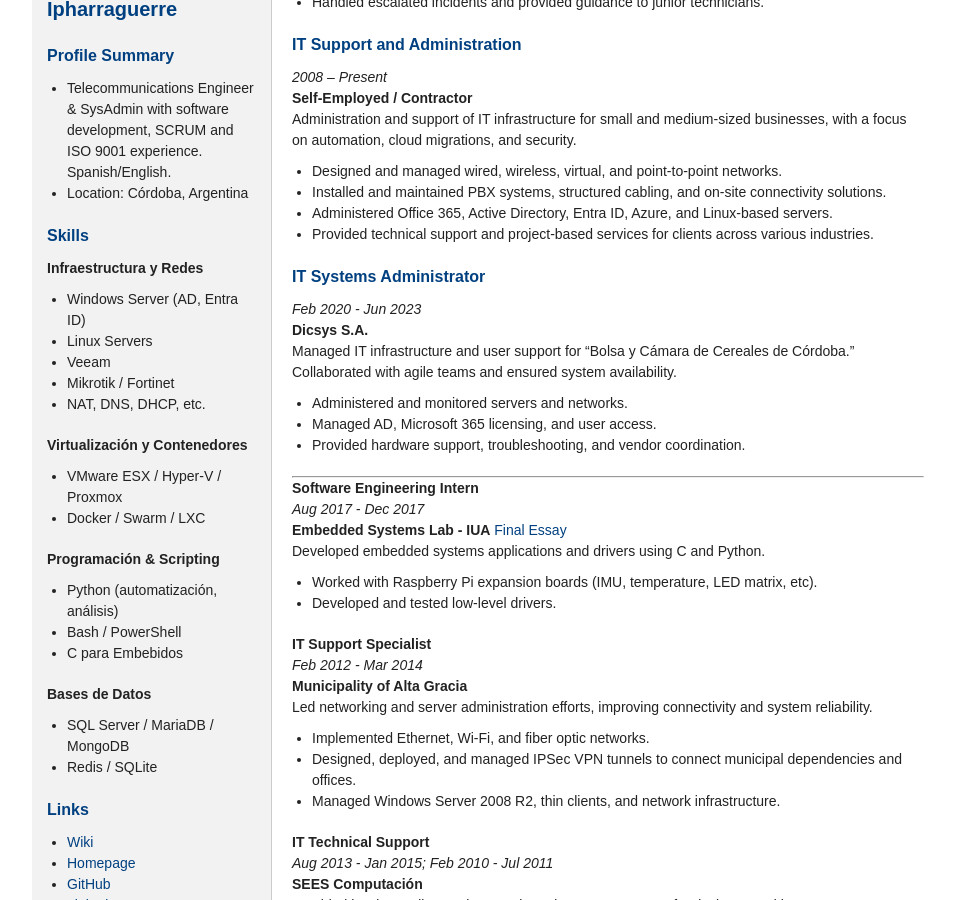
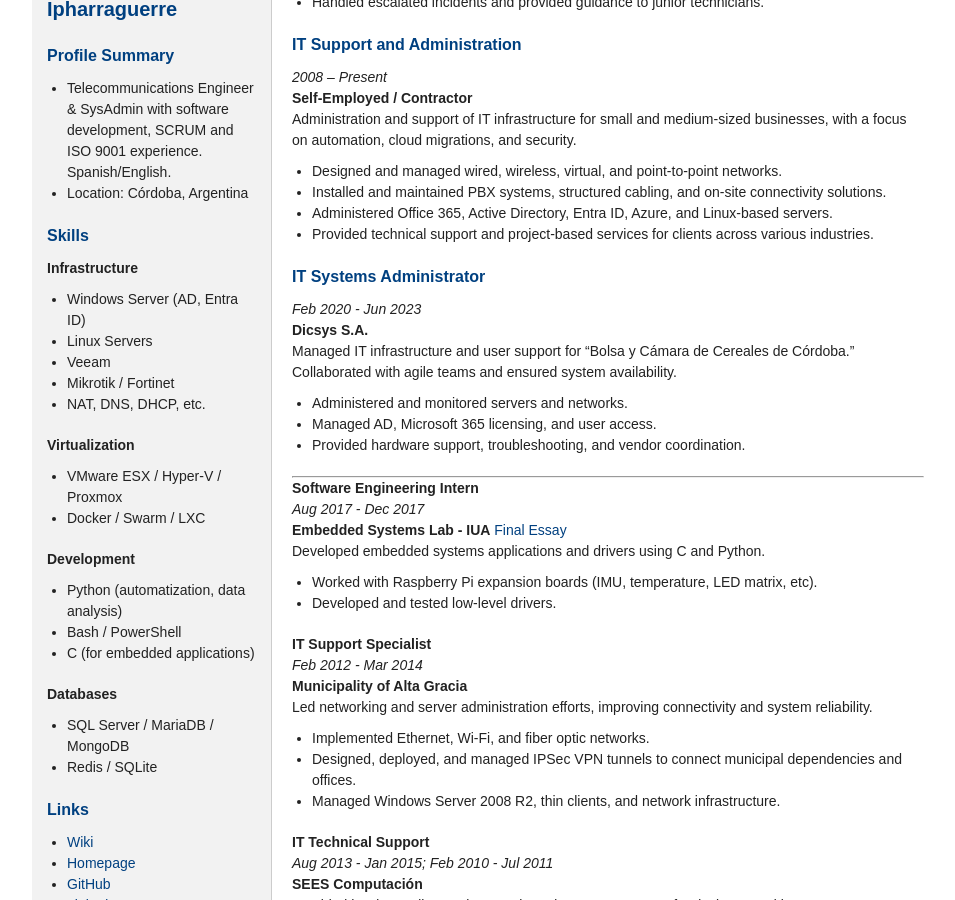
Before and after one commit to fipharraguerre/cv-homepage, a Jekyll site: the page built from index_en.md, in a window 1280 px wide and 900 px high, scrolled down 239 px. Shown: the whole window, without its empty margins (128-1083 px from the left). Built offline with Jekyll 4.4.1, drawn with Linux system fonts in a browser that asks for light colours.

Commit message:
ES skills fixes

```diff
--- a/index_en.md
+++ b/index_en.md
@@ -13,23 +13,23 @@
 
   ### Skills
 
-  **Infraestructura y Redes**
+  **Infrastructure**
   - Windows Server (AD, Entra ID)
   - Linux Servers
   - Veeam
   - Mikrotik / Fortinet
   - NAT, DNS, DHCP, etc.
 
-  **Virtualización y Contenedores**
+  **Virtualization**
   - VMware ESX / Hyper-V / Proxmox
   - Docker / Swarm / LXC
 
-  **Programación & Scripting**
-  - Python (automatización, análisis)
+  **Development**
+  - Python (automatization, data analysis)
   - Bash / PowerShell
-  - C para Embebidos
+  - C (for embedded applications)
 
-  **Bases de Datos**
+  **Databases**
   - SQL Server / MariaDB / MongoDB
   - Redis / SQLite
 
```
